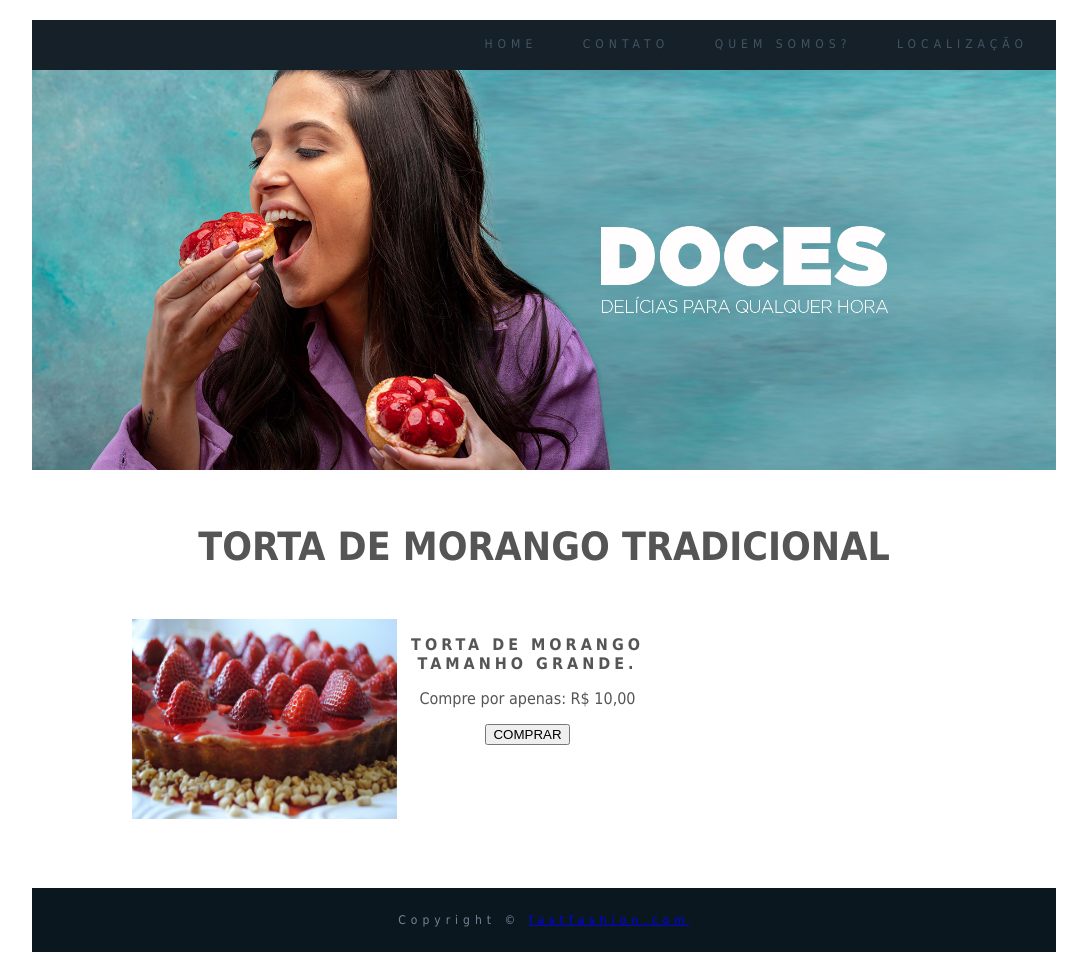
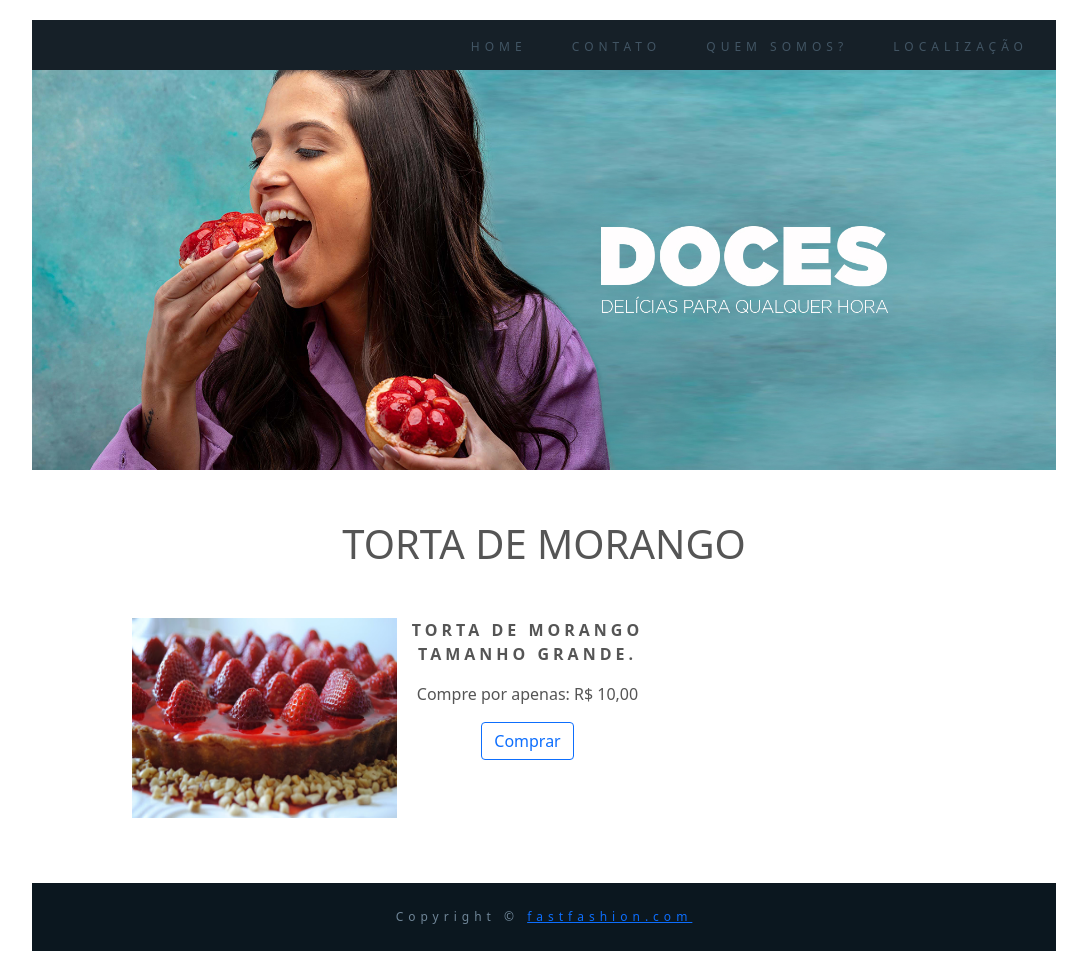
Before and after one commit to fernandoalmeida92/1629771-5_FernandoAlmeida, a PHP site: page /paginas/desc_produto.php?id=1 in a window 1280 px wide. Shown: the whole page, without its empty margins (96-1183 px from the left). After the commit the page ends 951 px from the top, so only its background shows below. Run offline with PHP 8.4, Linux system fonts and the light colour scheme.

Commit message:
Adicionando Bootstrap no index.php, layout.php, e modificando dadosProduto.php e desc_produto.php

```diff
--- a/index.php
+++ b/index.php
@@ -4,6 +4,7 @@
         <title> Doceria </title>
         <meta charset="utf-8">
         <link rel="stylesheet" type="text/css" href="css/style.css">
+        <link href="https://cdn.jsdelivr.net/npm/bootstrap@5.0.2/dist/css/bootstrap.min.css" rel="stylesheet" integrity="sha384-EVSTQN3/azprG1Anm3QDgpJLIm9Nao0Yz1ztcQTwFspd3yD65VohhpuuCOmLASjC" crossorigin="anonymous">
     </head>
     <body>
     <div id="principal">
--- a/layout/cabecalho.php
+++ b/layout/cabecalho.php
@@ -4,6 +4,7 @@
         <title> Doceria </title>
         <meta charset="utf-8">
         <link rel="stylesheet" type="text/css" href="../css/style.css">
+        <link href="https://cdn.jsdelivr.net/npm/bootstrap@5.0.2/dist/css/bootstrap.min.css" rel="stylesheet" integrity="sha384-EVSTQN3/azprG1Anm3QDgpJLIm9Nao0Yz1ztcQTwFspd3yD65VohhpuuCOmLASjC" crossorigin="anonymous">
     </head>
     <body>
         <div id="principal">
--- a/paginas/dadosProduto.php
+++ b/paginas/dadosProduto.php
@@ -4,7 +4,7 @@
     $arrayProdutos[1] = array(
         'titulo'=> "TORTA",
         'img-caminho' => "../imagens/morango1.jpg",
-        'nome' => "Torta de Morango Tradicional",
+        'nome' => "Torta de Morango ",
         'preco' => "10,00",
         'descricao' => "Torta de Morango
                         Tamanho Grande.",
--- a/paginas/desc_produto.php
+++ b/paginas/desc_produto.php
@@ -27,7 +27,7 @@
         <article class="gallery-card">
             <p class="gallery-title"><?php printProduto($arrayProdutos,$id);?></p>
             <p class="gallery-text">Compre por apenas: R$ <?= $arrayProdutos[$id]['preco']?></p>
-            <p><input type="submit" value="COMPRAR" /></p>
+            <button type="button" class="btn btn-outline-primary">Comprar</button>
         </article>
 </section>
 <?php
```
